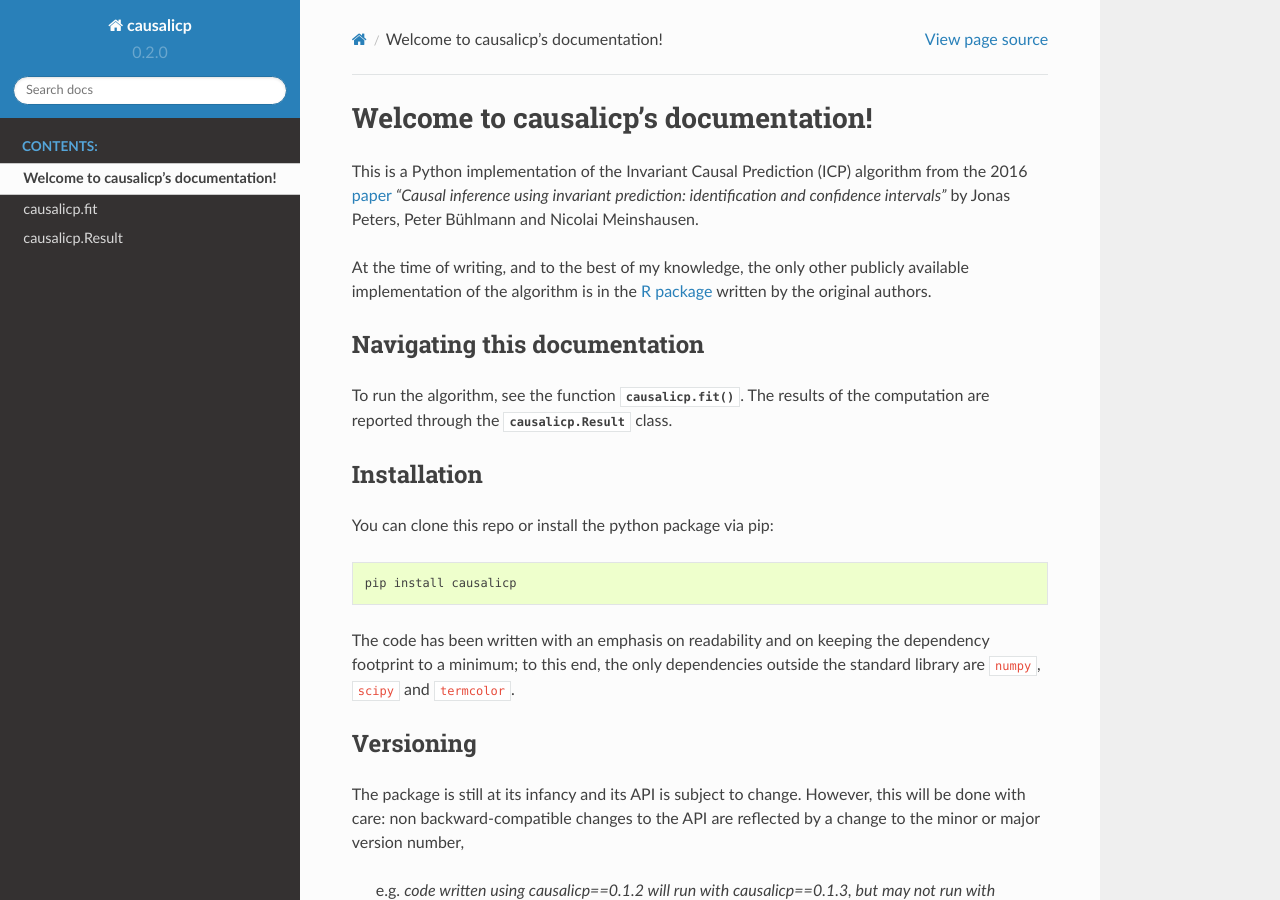
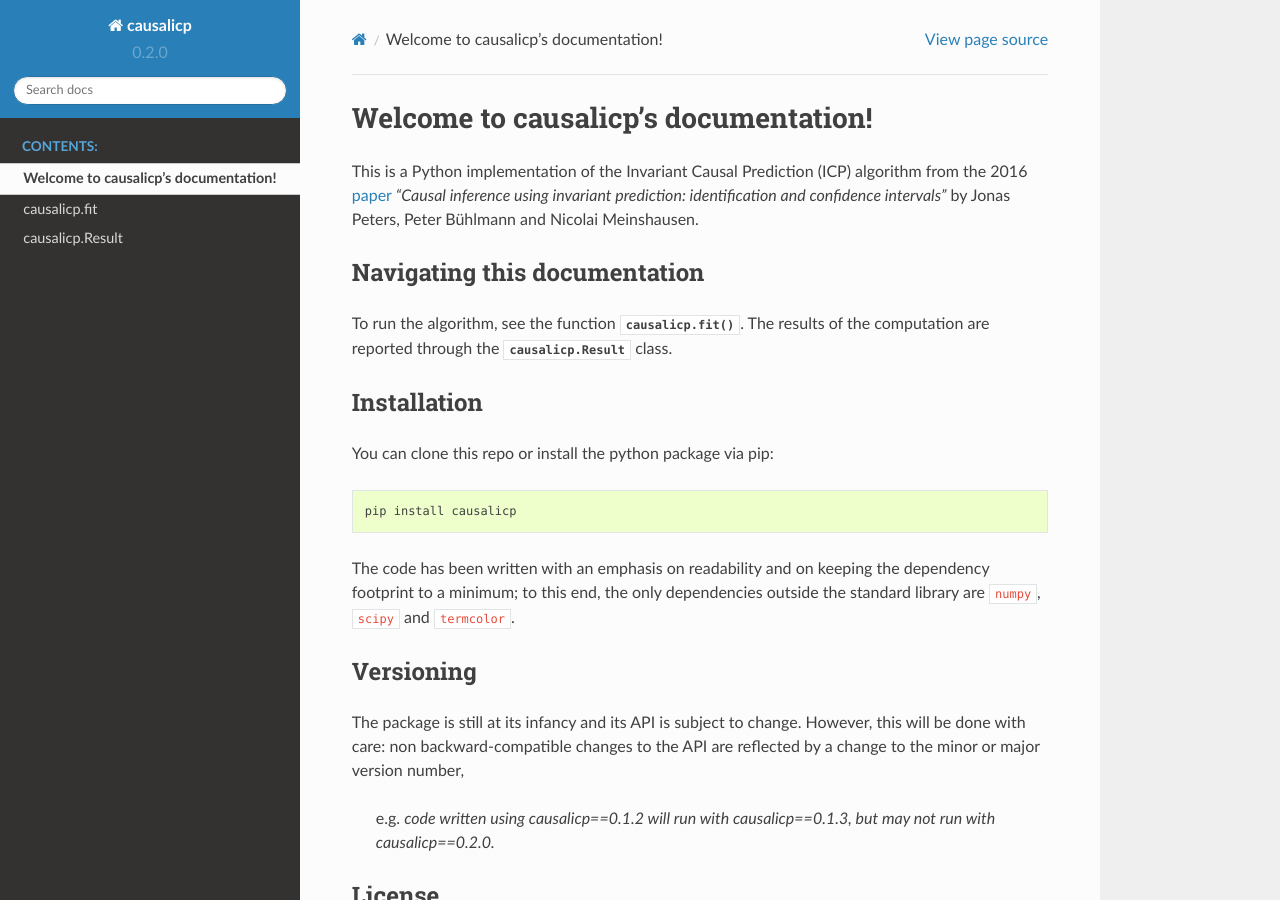
Before and after one commit to juangamella/icp, a Sphinx documentation site: the page built from docs/source/index.rst, in a window 1280 px wide and 900 px high. Built offline with Sphinx 7.4.7 and the Read the Docs theme 2.0.0, drawn with Linux system fonts in a browser that asks for light colours.

Commit message:
Edit to readme/docs

```diff
--- a/docs/source/index.rst
+++ b/docs/source/index.rst
@@ -7,10 +7,6 @@ This is a Python implementation of the Invariant Causal Prediction
 *"Causal inference using invariant prediction: identification and
 confidence intervals"* by Jonas Peters, Peter Bühlmann and Nicolai
 Meinshausen.
-
-At the time of writing, and to the best of my knowledge, the only other
-publicly available implementation of the algorithm is in the `R package <https://cran.r-project.org/web/packages/InvariantCausalPrediction/index.html>`__
-written by the original authors.
 
 Navigating this documentation
 -----------------------------
```
Also changed, not shown: README.md (+0 -2 lines).
